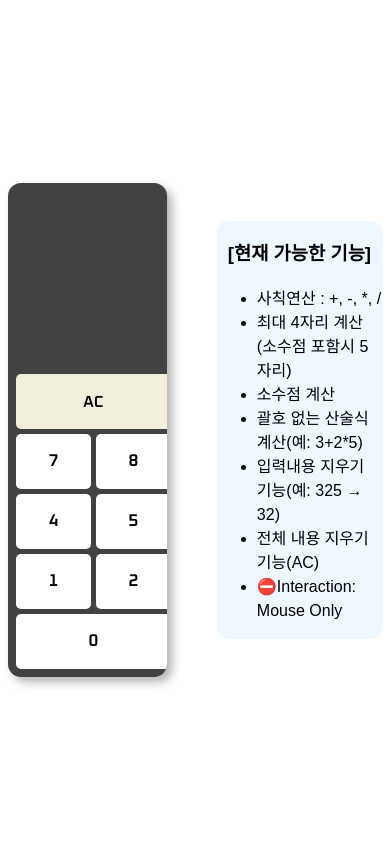
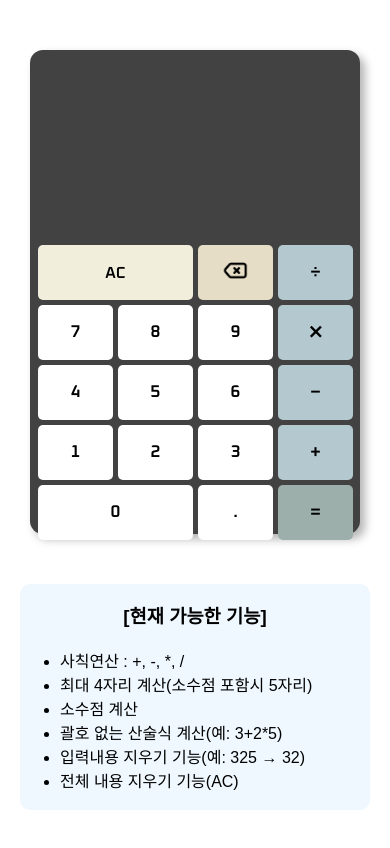
Before and after one commit to Bosongsae/mycalculator, a plain HTML site: page index.html in a window 390 px wide. Drawn offline with Linux system fonts and the light colour scheme; a web font is replaced by a local one.

Commit message:
Add files via upload

```diff
--- a/index.css
+++ b/index.css
@@ -3,21 +3,67 @@
 @import url("https://fonts.googleapis.com/css2?family=Orbit&display=swap");
 @import url("https://fonts.googleapis.com/css2?family=Electrolize&display=swap");
 
-#total {
+
+@media screen and (min-width: 800px) {
+  #total {
+    height: 100vh;
+    display: flex;
+    justify-content: center;
+    align-items: center;
+    flex-direction: row; /* 가로 정렬 */
+  }
+  .explain {
+    background-color: aliceblue;
+    font-family: "42dot Sans", sans-serif;
+    line-height: 1.5;
+    width : 350px;
+    margin-left : 50px;
+    border: none;
+    border-radius: 10px; /* 모서리 둥글게 */
+
+  }
+}
+@media screen and (max-width: 799px) {
+  #total {
+    height: 100vh;
+    display: flex;
+    justify-content: center;
+    align-items: center;
+    flex-direction: column; /* 세로 정렬 */
+  }
+  .explain {
+    background-color: aliceblue;
+    font-family: "42dot Sans", sans-serif;
+    line-height: 1.5;
+    width : 350px;
+    border: none;
+    border-radius: 10px; /* 모서리 둥글게 */
+
+  }
+
+}
+
+/* #total {
   height: 100vh;
   display: flex;
   justify-content: center;
   align-items: center;
-}
+ } */
 
 #container {
   width: 324px;
+  height : 478px;
   padding: 3px;
   background-color: rgb(66, 66, 66);
   border-radius: 13px; /* 모서리 둥글게 */
   box-shadow: 5px 5px 10px rgba(0, 0, 0, 0.3); /* 그림자 추가 */
   text-align: center;
-  overflow: hidden; /* 🔥 바깥 글자 숨기기 */
+  /* overflow: hidden;*/  /* 🔥 바깥 글자 숨기기 */
+  margin-bottom: 50px;
+}
+
+#marqueetext {
+  overflow : hidden;
 }
 
 span {
@@ -31,6 +77,7 @@ span {
   overflow: hidden;
   display: inline-block;
   animation: marquee 5s linear infinite;
+  padding : 5px;
 }
 
 @keyframes marquee {
@@ -146,16 +193,16 @@ button:active {
   border-radius: 5px; /* 모서리 둥글게 */
 }
 
-.explain {
+/* .explain {
   background-color: aliceblue;
   font-family: "42dot Sans", sans-serif;
   line-height: 1.5;
   width : 350px;
   margin-left : 50px;
   border: none;
-  border-radius: 10px; /* 모서리 둥글게 */
+  border-radius: 10px; 모서리 둥글게
 
-}
+} */
 
 h3 {
   font-family: "42dot Sans", sans-serif;
--- a/index.html
+++ b/index.html
@@ -9,9 +9,10 @@
   <body>
     <div id="total">
       <div id="container">
+        <div id="marqueetext">
         <span class="marquee"
           >보송새의 작은 계산기 <br />4자리까지만 연산 됩니다.</span
-        >
+        ></div>
         <div id="lastinput"></div>
         <div id="inputnumber"></div>
         <div id="buttoncollection">
@@ -48,7 +49,7 @@
           <li>괄호 없는 산술식 계산(예: 3+2*5)</li>
           <li>입력내용 지우기 기능(예: 325 → 32)</li>
           <li>전체 내용 지우기 기능(AC)</li>
-          <li>⛔Interaction: Mouse Only</li>
+
         </ul>
       </div>
     </div>
```
